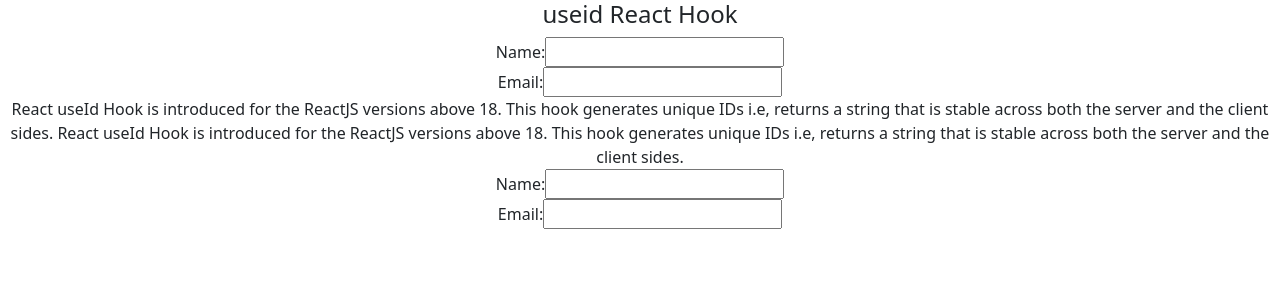
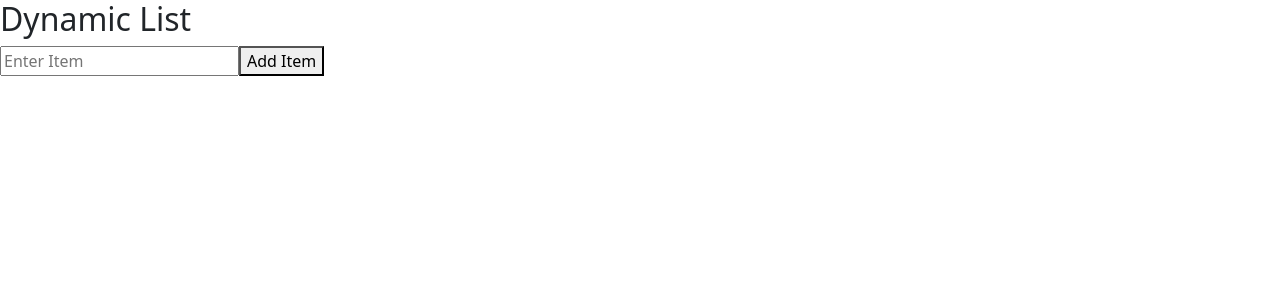
Before and after one commit to sanjay128yadav/react_js, a React (Create React App) app: page / in a window 1280 px wide. Shown: the top 300 px of the page. Built offline with nearby package versions, Linux system fonts and the light colour scheme.

Commit message:
RJ 01092024

```diff
--- a/src/App.js
+++ b/src/App.js
@@ -1,23 +1,39 @@
-import React from 'react'
-import './App.css';
-import Email from './Email';
+import { useState } from 'react'
+import './App.css'
 
-export default function App() {
+function App() {
+  const [items, setItems] = useState([]);
+  const [inputValue, setInputValue] = useState('');
+
+  const addItem = () => {
+    if(inputValue.trim()) {
+      setItems([...items, inputValue.trim()]);
+      setInputValue('');
+    }
+  };
+
+  const removeItem = (index) => {
+    setItems(items.filter((_,i)=> i !== index));
+  }
+
   return (
-      <div className='App'>
+    <>
+       <div>
+        <h2>Dynamic List</h2>
+        <input type="text" value={inputValue} onChange={(e)=> setInputValue(e.target.value)} placeholder='Enter Item' />
+        <button onClick={addItem}>Add Item</button>
+       </div>
 
-        <h4>useid React Hook</h4>
-
-        {/* Example 1 */}
-
-        <Email />
-
-        <article>
-        React useId Hook is introduced for the ReactJS versions above 18. This hook generates unique IDs i.e, returns a string that is stable across both the server and the client sides.
-        React useId Hook is introduced for the ReactJS versions above 18. This hook generates unique IDs i.e, returns a string that is stable across both the server and the client sides.
-        </article>
-
-        <Email />
-      </div>
+       <ul>
+        {items.map((item, index) => (
+          <li key={index}>
+            {item}
+            <button onClick={()=> removeItem(index)}>Remove</button>
+          </li>
+        ))}
+       </ul>
+    </>
   )
 }
+
+export default App
```
